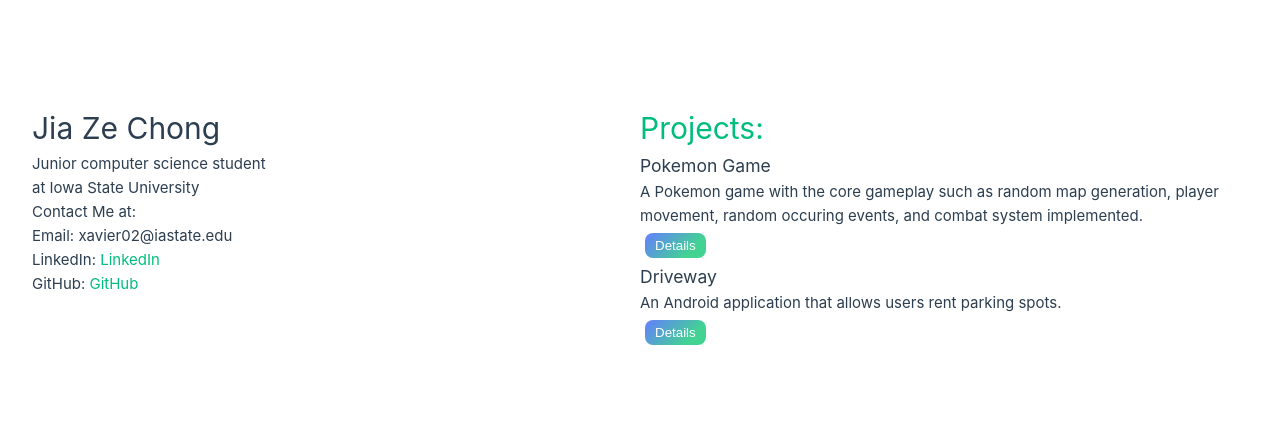
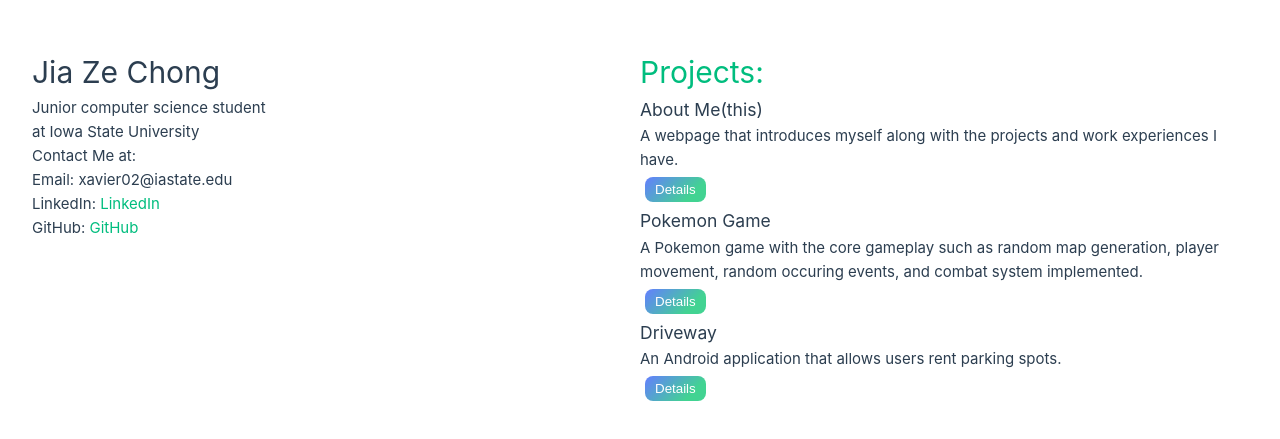
Before and after one commit to JiaZe-Chong/JiaZe-Chong.github.io, a Vue app: page / in a window 1280 px wide. Shown: the part 173-612 px from the top of the page. Built offline with nearby package versions, Linux system fonts and the light colour scheme.

Commit message:
Added project

```diff
--- a/src/components/ProjectList.vue
+++ b/src/components/ProjectList.vue
@@ -4,6 +4,15 @@ import ExperienceItem from './ExperienceItem.vue'
 
 <template>
     <h1>Projects:</h1>
+
+    <ExperienceItem :points="['Language: Javascript', 'Library/Technology: VueJS']">
+      <template #title> About Me(this) </template>
+
+      <template #introduction>
+        A webpage that introduces myself along with the projects and work experiences I have.
+      </template>
+    </ExperienceItem>
+
     <ExperienceItem :points="['Language: C and C++', 'Library/Technology: nCurses, Makefile']">
       <template #title> Pokemon Game </template>
 
```
